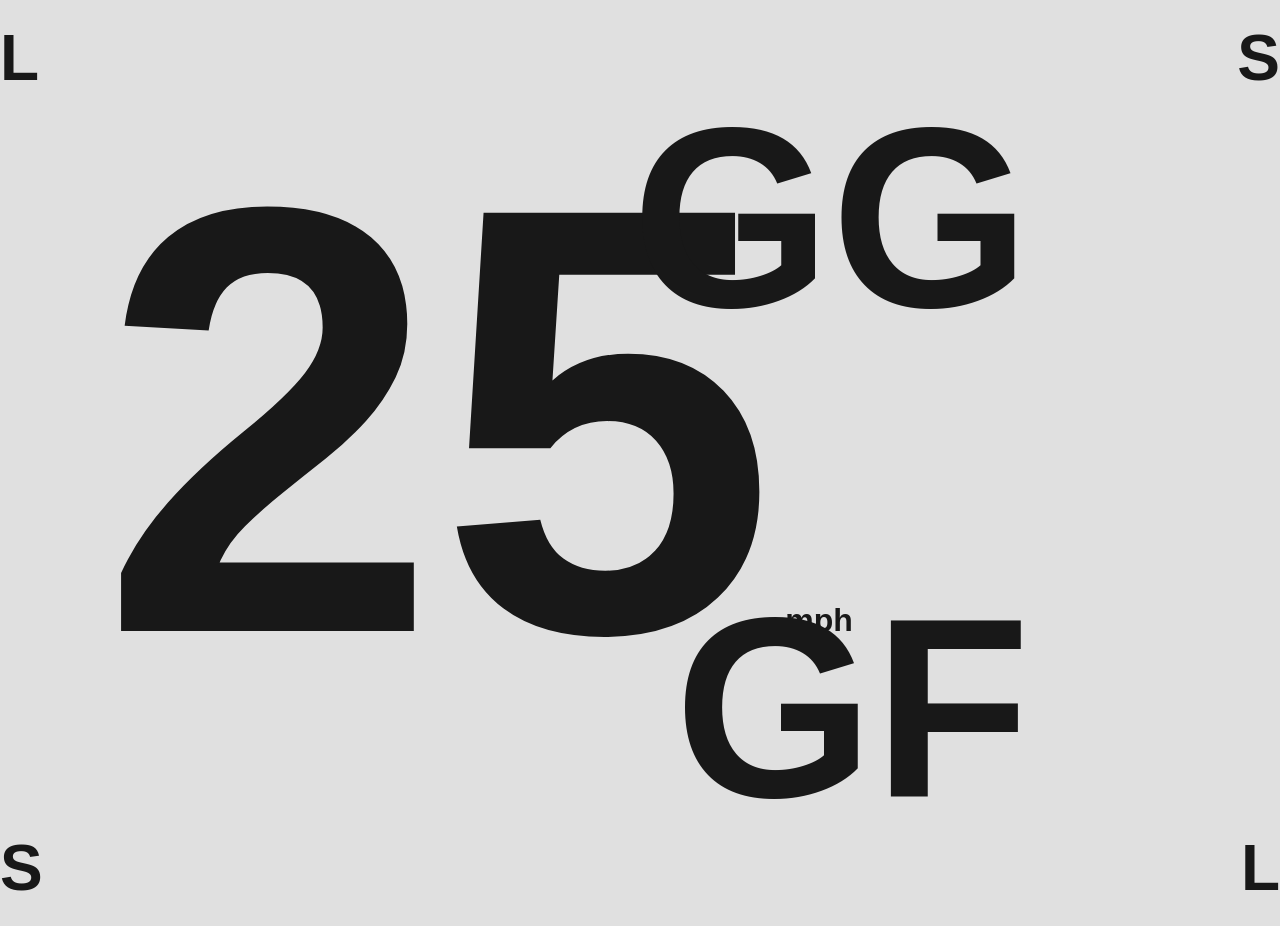
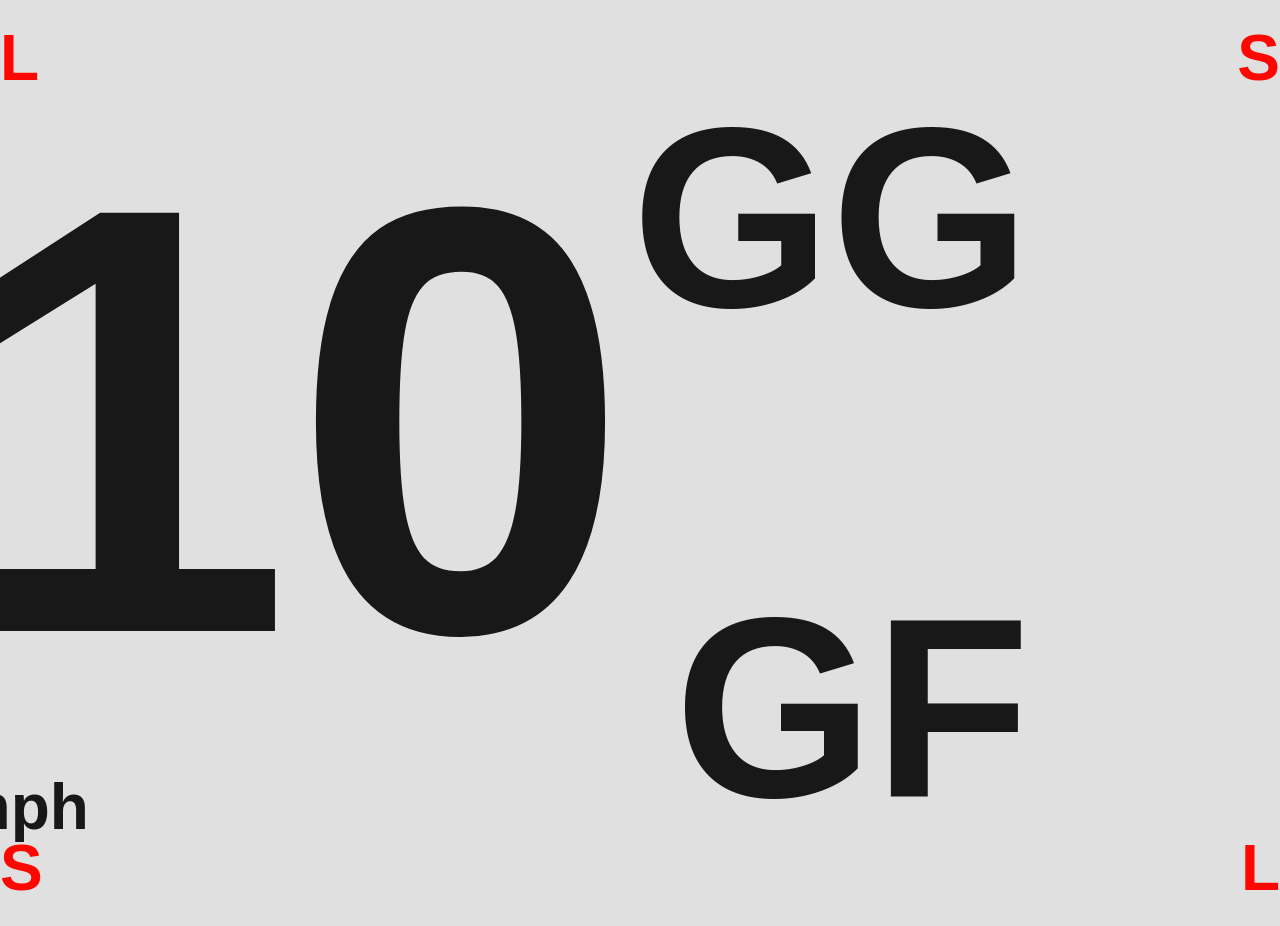
Before and after one commit to PhoenixRacing/PhoenixRacingDashboard, a Flask app: template templates/index.html in a window 1280 px wide. Run offline with Flask 2, Linux system fonts and the light colour scheme; the template is opened without the code that fills it: most values are stand-ins (such as "Sample title", 1, 10 or a date in 2020); some libraries are stand-ins or nearby versions.

Commit message:
Added variable speed to index.html

```diff
--- a/static/stylesheet.css
+++ b/static/stylesheet.css
@@ -16,28 +16,36 @@ body {
 
 .upper_left2{
 	font-size: 2em;
+	color: #FF0700;
 }
 
 .upper_right2{
 	font-size: 2em;
+	color: #FF0700;
 }
 
 .lower_left2{
 	font-size: 2em;
+	color: #FF0700;
 }
 
 .lower_right2{
 	font-size: 2em;
+	color: #FF0700;
 }
 
 h1 {
 	color:#181818;
 }
 
-.speed {
+.mph{
+	font-size: 2em;
+}
+
+.speed_display {
 	font-family:Arial;
 	position:fixed;
-	left:100px;
+	right:650px;
 	top:50px;
 }
 
--- a/templates/index.html
+++ b/templates/index.html
@@ -3,12 +3,25 @@
 <head>
 	<title>Test Dashboard</title>
 	<link rel="stylesheet" type="text/css" href="{{ url_for('static', filename='stylesheet.css') }}">
+	<script src="//ajax.googleapis.com/ajax/libs/jquery/1.10.2/jquery.min.js"></script>
+	<script>
+		$(document).ready(function(){
+			setInterval(function() {
+				$.get("/asyncSpeed", function(response) {
+					$("#speed").text(response);
+				})
+			}, 150)
+		})
+	</script>
 </head>
 
 <body>
-	<div class = "speed">
+
+	<div class = "speed_display">
 		<h1>
-			<span class = "speed2">25</span> mph</h1>
+			<span class = "speed2" id="speed">{{speed}}</span>
+			<span class = "mph">mph</span>
+		</h1>
 	</div>
 
 	<div class = "gforce">
```
